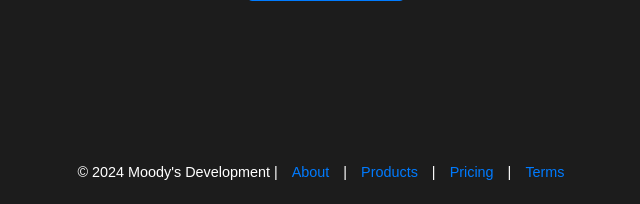
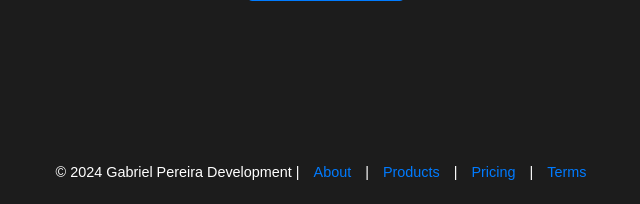
Before and after one commit to Moodyw03/pdfaudio, a Flask app: page / in a window 1280 px wide. Shown: the part 596-800 px from the top of the page, without its empty margins (314-954 px from the left). Run offline with Flask 3, Linux system fonts and the light colour scheme.

Commit message:
Update footer with correct developer name

```diff
--- a/templates/index.html
+++ b/templates/index.html
@@ -258,7 +258,7 @@
   </div>
   <footer>
     <p>
-      &copy; 2024 Moody's Development |
+      &copy; 2024 Gabriel Pereira Development |
       <a href="#">About</a> | <a href="#">Products</a> |
       <a href="#">Pricing</a> |
       <a href="#">Terms</a>
```
